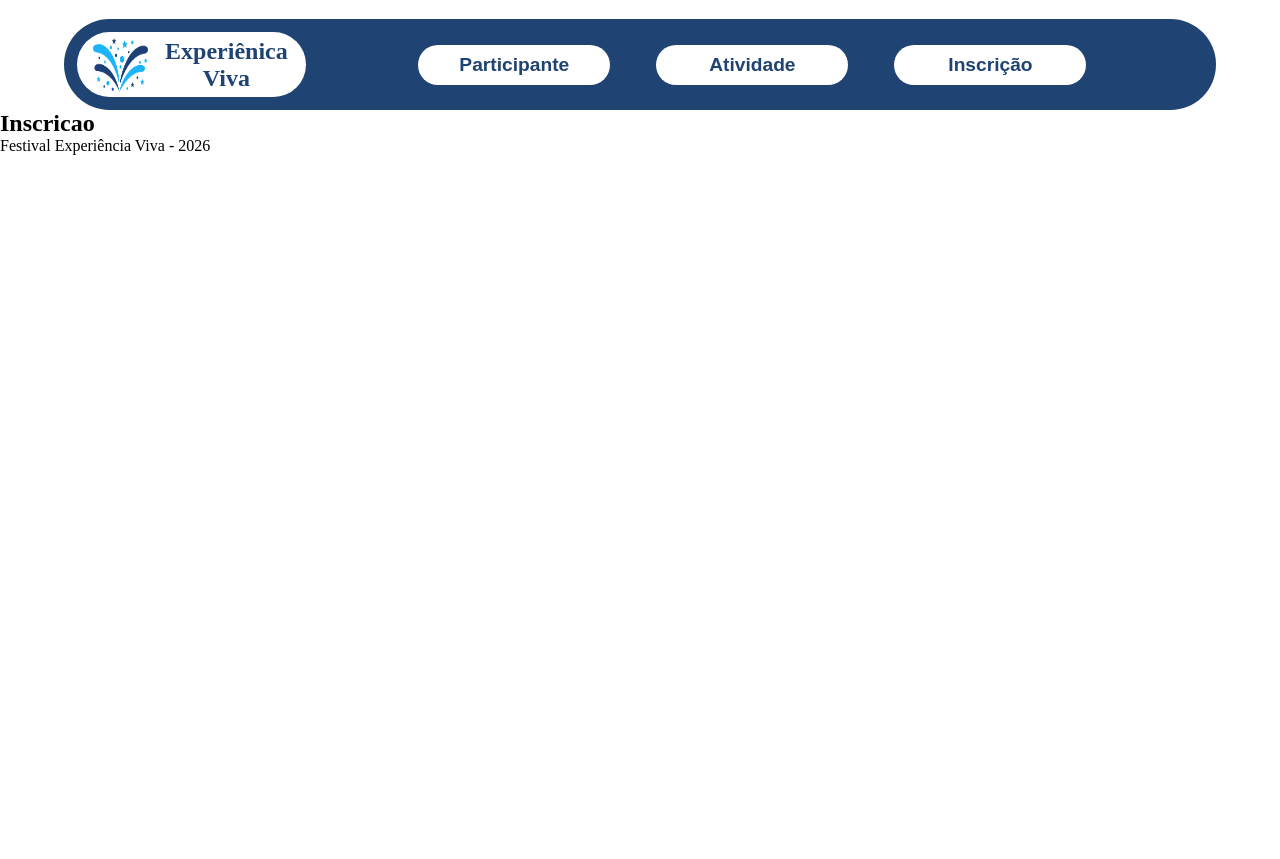
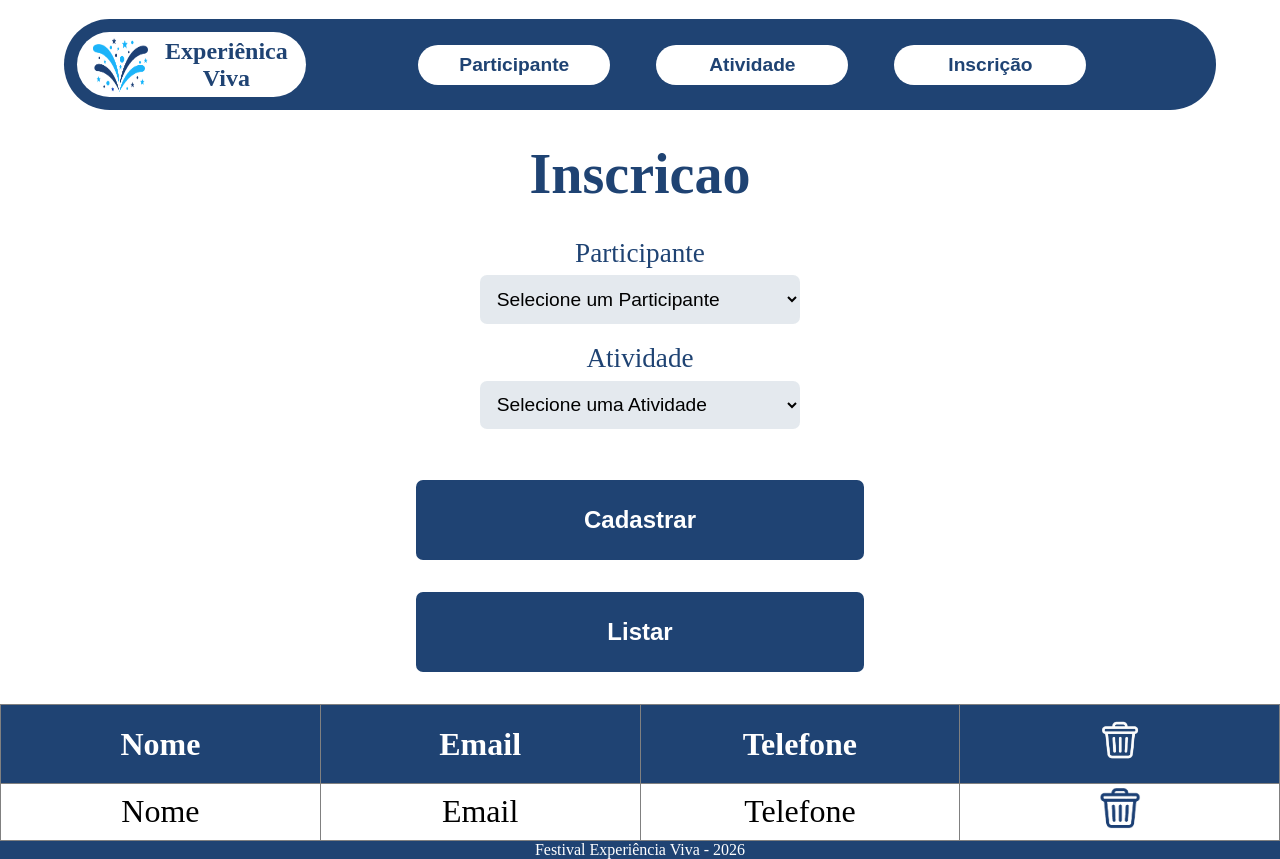
Before and after one commit to eduardohvc/Projeto-Competicao-Senac-Minas-Etapa-Estadual, a React (Vite) app in the folder frontend/festival/: page /inscricao in a window 1280 px wide. Before the commit the page ends 800 px from the top, so only its background shows below. Built offline with nearby package versions, Linux system fonts and the light colour scheme.

Commit message:
STYLE: Estilo das Páginas

```diff
--- a/frontend/festival/src/components/Footer.jsx
+++ b/frontend/festival/src/components/Footer.jsx
@@ -1,6 +1,8 @@
+import style from "../styles/Cabecalho.module.css";
+
 function Footer() {
   return (
-    <p>Festival Experiência Viva - 2026</p>
+    <p className={style.footer}>Festival Experiência Viva - 2026</p>
   )
 }
 
--- a/frontend/festival/src/pages/Atividade.jsx
+++ b/frontend/festival/src/pages/Atividade.jsx
@@ -1,6 +1,67 @@
+import { InputMask } from "@react-input/mask";
+import style from "../styles/Corpo.module.css";
+import editar from "../assets/editarBranco.png";
+import editar2 from "../assets/editarNovo.png";
+import deletar from "../assets/deletar.png";
+import deletar2 from "../assets/deletarNovo.png";
+
+
 function Atividade(){
   return(
-    <h2>Atividade</h2>
+    <section className={style.secCorpo}>
+      <h2>Atividade</h2>
+      <form>
+        <p>
+          <label htmlFor="titulo">Título</label>
+        </p>
+        <InputMask
+          id="titulo"
+          mask={"_".repeat(100)}
+          replacement={{ _: /[a-zA-ZÀ-ý\s\-]/ }}
+          required
+        ></InputMask>
+        <p>
+          <label htmlFor="quantidade">Quantidade</label>
+        </p>
+        <input type="number" id="quantidade" required />
+        <p>
+          <label htmlFor="descricao">Descrição</label>
+        </p>
+        <textarea  id="descricao" cols="30" rows="5" required></textarea>
+        <div>
+          <button>Cadastrar</button>
+          <button>Listar</button>
+        </div>
+      </form>
+      <table border={1}>
+        <thead>
+          <tr>
+            <th>Nome</th>
+            <th>Email</th>
+            <th>Telefone</th>
+            <th>
+              <img src={editar} alt="Ícone para editar componentes" />
+            </th>
+            <th>
+              <img src={deletar} alt="Ícone para deletar componentes" />
+            </th>
+          </tr>
+        </thead>
+        <tbody>
+          <tr>
+            <td>Nome</td>
+            <td>Email</td>
+            <td>Telefone</td>
+            <td>
+              <img src={editar2} alt="Botão para editar componentes" />
+            </td>
+            <td>
+              <img src={deletar2} alt="Botão para deletar componentes" />
+            </td>
+          </tr>
+        </tbody>
+      </table>
+    </section>
   )
 }
 
--- a/frontend/festival/src/pages/Inscricao.jsx
+++ b/frontend/festival/src/pages/Inscricao.jsx
@@ -1,6 +1,52 @@
+import style from "../styles/Corpo.module.css";
+import deletar from "../assets/deletar.png";
+import deletar2 from "../assets/deletarNovo.png";
+
 function Inscricao(){
   return(
-    <h2>Inscricao</h2>
+    <section className={style.secCorpo}>
+      <h2>Inscricao</h2>
+      <form>
+        <p>
+          <label htmlFor="participante">Participante</label>
+        </p>
+        <select  id="participante" required>
+          <option value="-1">Selecione um Participante</option>
+        </select>
+        <p>
+          <label htmlFor="atividade">Atividade</label>
+        </p>
+        <select  id="atividade" required>
+          <option value="-1">Selecione uma Atividade</option>
+        </select>
+        <div>
+          <button>Cadastrar</button>
+          <button>Listar</button>
+        </div>
+      </form>
+      <table border={1}>
+        <thead>
+          <tr>
+            <th>Nome</th>
+            <th>Email</th>
+            <th>Telefone</th>
+            <th>
+              <img src={deletar} alt="Ícone para deletar componentes" />
+            </th>
+          </tr>
+        </thead>
+        <tbody>
+          <tr>
+            <td>Nome</td>
+            <td>Email</td>
+            <td>Telefone</td>
+            <td>
+              <img src={deletar2} alt="Botão para deletar componentes" />
+            </td>
+          </tr>
+        </tbody>
+      </table>
+    </section>
   )
 }
 
--- a/frontend/festival/src/pages/Participante.jsx
+++ b/frontend/festival/src/pages/Participante.jsx
@@ -1,7 +1,72 @@
-function Participante(){
-  return(
-    <h2>Participante</h2>
-  )
+import { InputMask } from "@react-input/mask";
+import style from "../styles/Corpo.module.css";
+import editar from "../assets/editarBranco.png";
+import editar2 from "../assets/editarNovo.png";
+import deletar from "../assets/deletar.png";
+import deletar2 from "../assets/deletarNovo.png";
+
+function Participante() {
+  return (
+    <section className={style.secCorpo}>
+      <h2>Participante</h2>
+      <form>
+        <p>
+          <label htmlFor="nome">Nome</label>
+        </p>
+        <InputMask
+          id="nome"
+          mask={"_".repeat(100)}
+          replacement={{ _: /[a-zA-ZÀ-ý\s\-]/ }}
+          required
+        ></InputMask>
+        <p>
+          <label htmlFor="email">Email</label>
+        </p>
+        <input type="email" id="email" required />
+        <p>
+          <label htmlFor="telefone">Telefone</label>
+        </p>
+        <InputMask
+          id="telefone"
+          mask={"__ _____ ____"}
+          replacement={{ _: /\d/ }}
+          required
+        ></InputMask>
+        <div>
+          <button>Cadastrar</button>
+          <button>Listar</button>
+        </div>
+      </form>
+      <table border={1}>
+        <thead>
+          <tr>
+            <th>Nome</th>
+            <th>Email</th>
+            <th>Telefone</th>
+            <th>
+              <img src={editar} alt="Ícone para editar componentes" />
+            </th>
+            <th>
+              <img src={deletar} alt="Ícone para deletar componentes" />
+            </th>
+          </tr>
+        </thead>
+        <tbody>
+          <tr>
+            <td>Nome</td>
+            <td>Email</td>
+            <td>Telefone</td>
+            <td>
+              <img src={editar2} alt="Botão para editar componentes" />
+            </td>
+            <td>
+              <img src={deletar2} alt="Botão para deletar componentes" />
+            </td>
+          </tr>
+        </tbody>
+      </table>
+    </section>
+  );
 }
 
-export default Participante
+export default Participante;
--- a/frontend/festival/src/styles/Cabecalho.module.css
+++ b/frontend/festival/src/styles/Cabecalho.module.css
@@ -59,3 +59,9 @@
   font-size: 120%;
   font-weight: bold;
 }
+
+.footer{
+  background-color: var(--cor1);
+  color: white;
+  text-align: center;
+}
--- /dev/null
+++ b/frontend/festival/src/styles/Corpo.module.css
@@ -0,0 +1,94 @@
+@charset "UTF-8";
+
+*{
+  margin: 0;
+  padding: 0;
+}
+
+:root{
+  --cor1: #1f4373;
+  --cor2: #f3f0f0;
+  --cor3: #1f43731e;
+  --cor4: #4b8be0;
+  --cor5: #dc7f7f;
+}
+
+.secCorpo{
+  text-align: center;
+}
+
+.secCorpo h2{
+  color: var(--cor1);
+  font-size: 350%;
+  margin-block: 2.5%;
+}
+
+.secCorpo label{
+  color: var(--cor1);
+  font-size: 170%;
+}
+
+.secCorpo input{
+  border: none;
+  border-radius: 7px;
+  background-color: var(--cor3);
+  width: 25vw;
+  padding: 1%;
+  margin-top: .5%;
+  margin-bottom: 1.5%;
+}
+
+.secCorpo textarea{
+  border: none;
+  border-radius: 7px;
+  background-color: var(--cor3);
+  width: 25vw;
+  padding: 1%;
+  margin-top: .5%;
+  margin-bottom: 1.5%;
+  resize: none;
+}
+
+.secCorpo select{
+  border: none;
+  border-radius: 7px;
+  background-color: var(--cor3);
+  font-size: 120%;
+  width: 25vw;
+  padding: 1%;
+  margin-top: .5%;
+  margin-bottom: 1.5%;
+}
+
+.secCorpo button{
+  display: flex;
+  justify-self: center;
+  align-items: center;
+  justify-content: center;
+  background-color: var(--cor1);
+  color: white;
+  font-size: 150%;
+  font-weight: bold;
+  border: none;
+  border-radius: 7px;
+  width: 35vw;
+  height: 10vh;
+  margin-block: 2.5%;
+}
+
+.secCorpo table{
+  width: 100%;
+  font-size: 2.5vw;
+  border-collapse: collapse;
+}
+
+.secCorpo th{
+  background-color: var(--cor1);
+  color: white;
+  padding: 1%;
+  width: 15vw;
+}
+
+.secCorpo table img{
+  width: 15%;
+}
```
